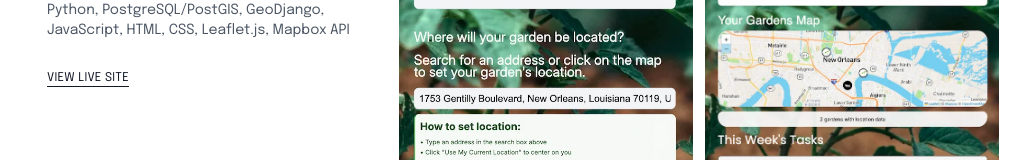
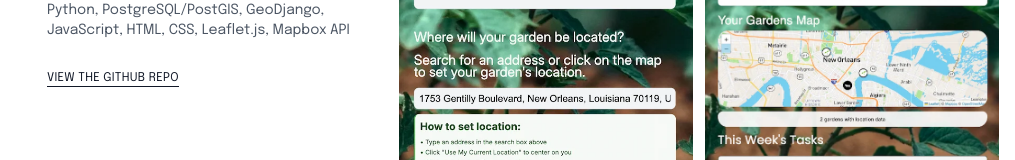
Before and after one commit to ce-joiner/ce-joiner.github.io, a React (Vite) app in the folder portfolio/: page / in a window 1280 px wide. Shown: the part 3109-3269 px from the top of the page, without its empty margins (265-1280 px from the left). Built offline with nearby package versions, Linux system fonts and the light colour scheme.

Commit message:
Update ProjectCard to conditionally display link text based on URL; set liveUrl for Fresh Futures project to GitHub repository.

```diff
--- a/portfolio/src/components/Work/ProjectCard.jsx
+++ b/portfolio/src/components/Work/ProjectCard.jsx
@@ -65,7 +65,7 @@ function ProjectCard({ project, index }) {
           rel="noopener noreferrer"
           className="inline-block text-xs tracking-wide text-gray-900 border-b border-gray-900 hover:border-gray-400 transition-colors duration-300 uppercase"
         >
-          View Live Site
+          {liveUrl.includes('github.com') ? 'View the GitHub Repo' : 'View Live Site'}
         </a>
       </div>
     </div>
--- a/portfolio/src/data/projects.js
+++ b/portfolio/src/data/projects.js
@@ -36,7 +36,7 @@ const projects = [
       title: 'Fresh Futures',
       description: 'A collaborative mapping application addressing food accessibility in urban environments.',
       techStack: 'Python, PostgreSQL/PostGIS, GeoDjango, JavaScript, HTML, CSS, Leaflet.js, Mapbox API',
-      liveUrl: '#', // Add when available
+      liveUrl: 'https://github.com/annamiriams/fresh-futures',
       githubUrl: 'https://github.com/annamiriams/fresh-futures',
       images: [
         {
```
